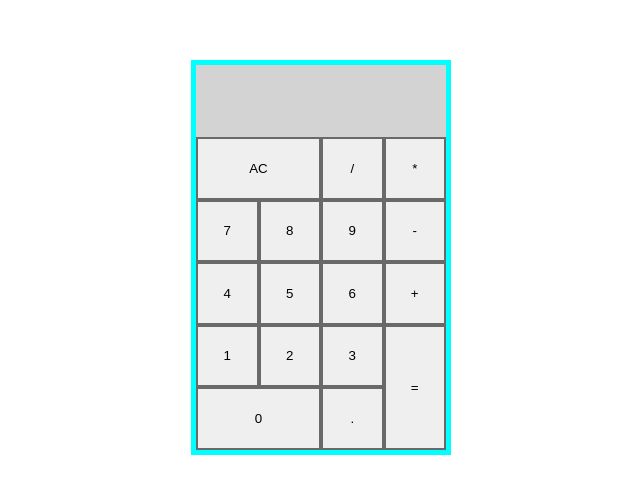
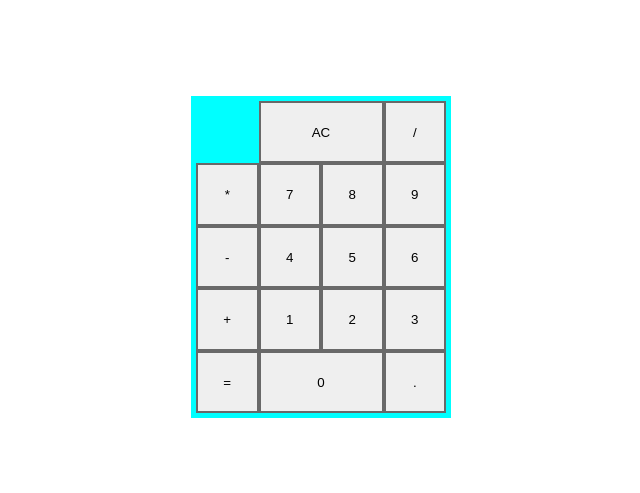
Before and after one commit to Shishwami/javascript-calculator, a React (Create React App) app: page / in a window 1280 px wide. Shown: the part 143-636 px from the top of the page, without its empty margins (319-959 px from the left). Built offline with nearby package versions, Linux system fonts and the light colour scheme.

Commit message:
Update App.css

```diff
--- a/src/App.css
+++ b/src/App.css
@@ -27,13 +27,13 @@
   border: 2px solid white;
 }
 
-#calculator #display {
+#calculator #displayContainer {
   grid-column: span 4;
   background-color: lightgrey;
   padding: 5px;
 }
 
-#calculator #display p {
+#calculator #displayContainer p {
   margin: 0;
   text-indent: 10px;
   font-size: 20px;
```
